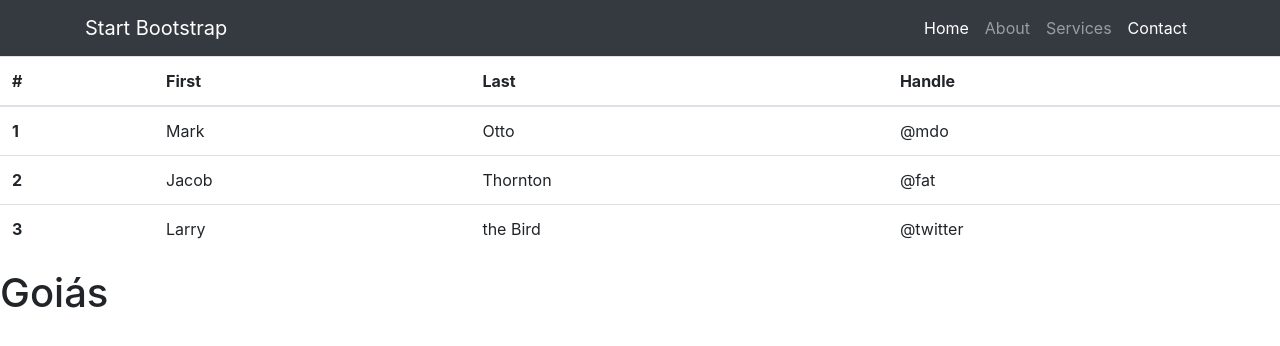
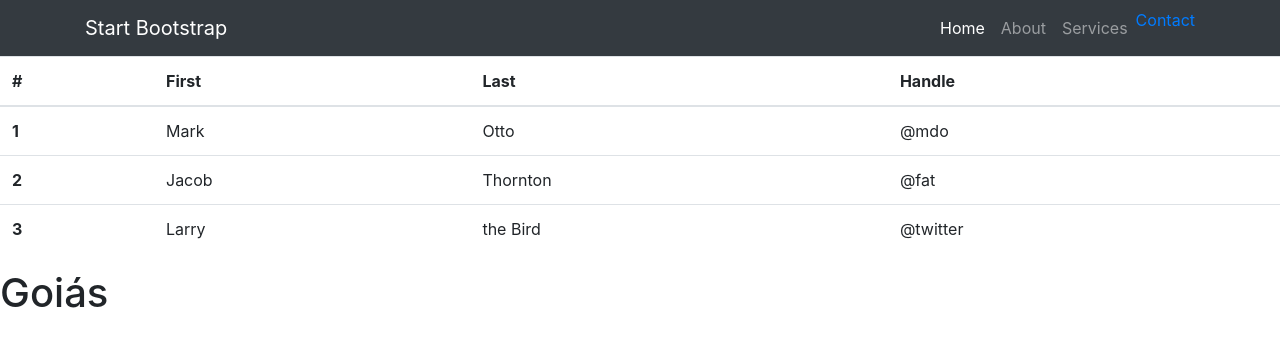
Before and after one commit to ipb-asi-dam/bootstrap-team-1, a website: page about.html in a window 1280 px wide. Drawn offline with Linux system fonts and the light colour scheme.

Commit message:
changed about.html class

```diff
--- a/about.html
+++ b/about.html
@@ -34,7 +34,7 @@
                 <a class="nav-link" href="./services.html">Services</a>
               </li>
               <li class="nav-item">
-                <a class="nav-link active" href="https://www.kernel.org/">Contact</a>
+                <a class="" href="https://www.kernel.org/">Contact</a>
               </li>
             </ul>
           </div>
```
